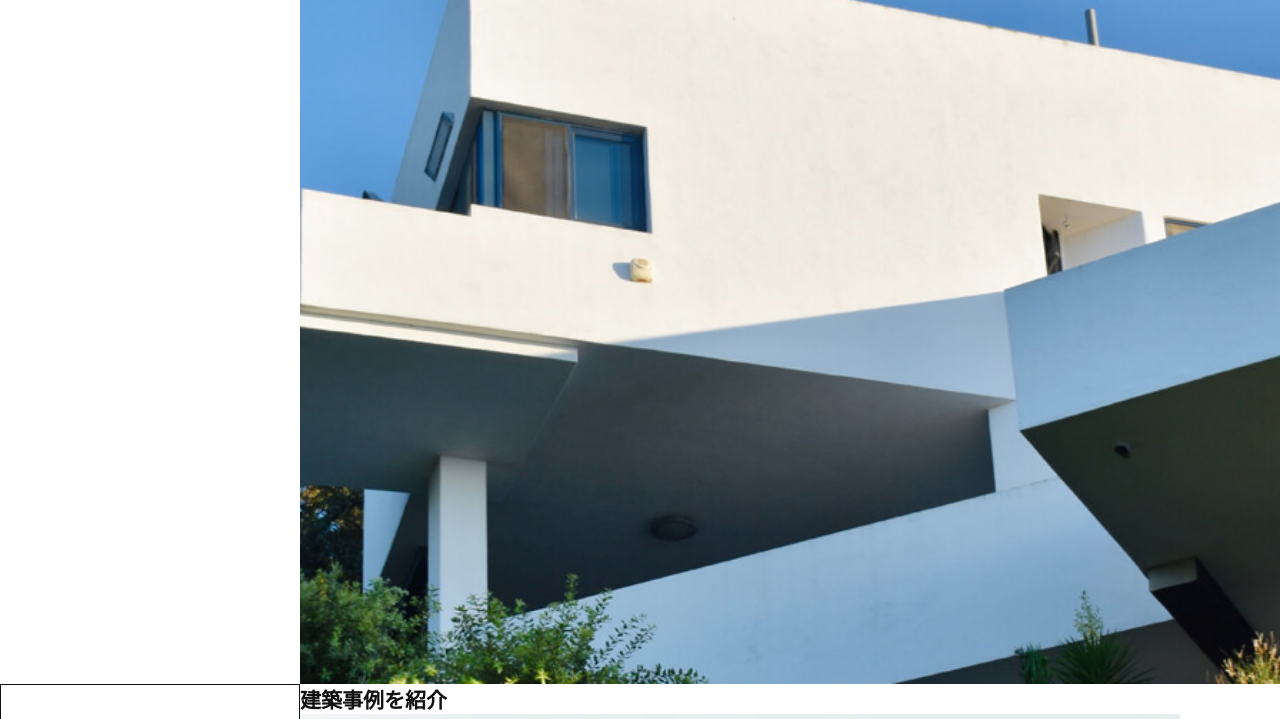
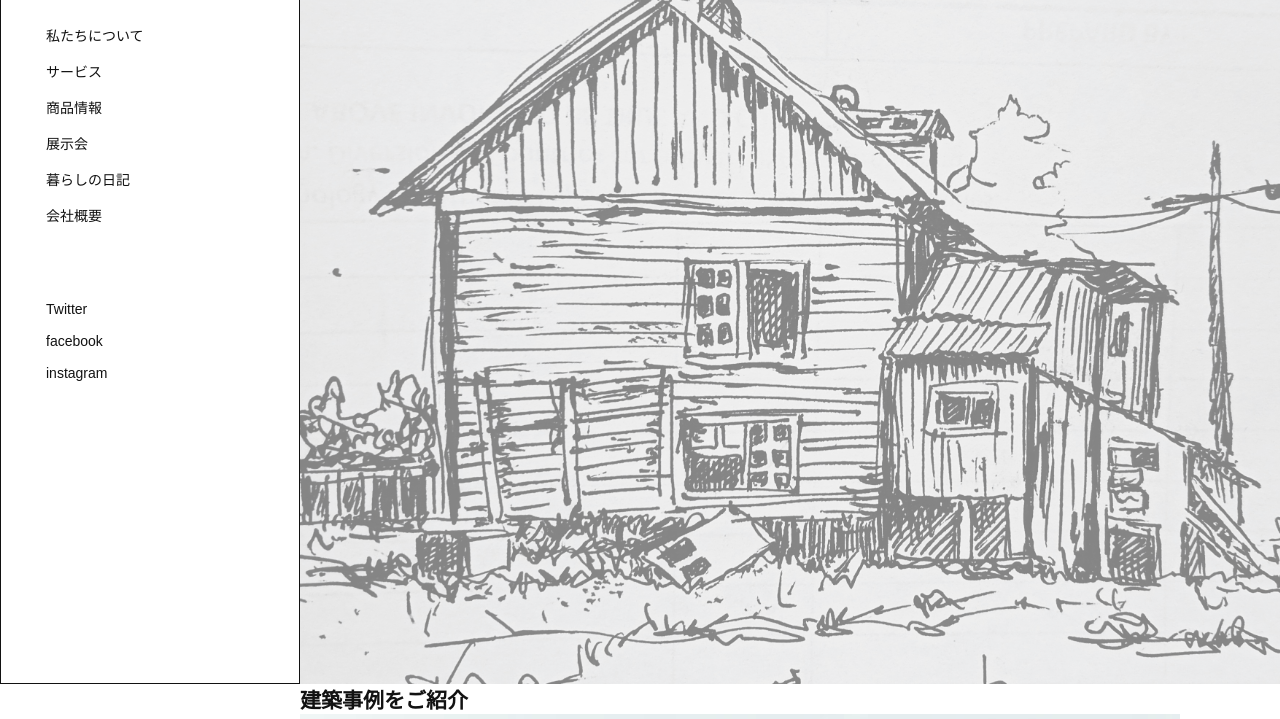
Before and after one commit to azma24/Brighthouse, a website: page index.html in a window 1280 px wide. Shown: the part 116-835 px from the top of the page. Drawn offline with Linux system fonts and the light colour scheme.

Commit message:
fix: ヘッダー表示不具合を修正しvideoセクションをリファクタリング
- ヘッダーが表示されない問題を修正
- videoセクションをBEM記法に沿った構造へ修正
- HTMLの変更に合わせてvideoセクションのSCSSを更新
- コンテンツの余白による背景画像表示を廃止し、専用セクションで表示領域を確保する構成に変更
- 背景画像用のフリー画像を追加

```diff
--- a/assets/scss/style.scss
+++ b/assets/scss/style.scss
@@ -38,21 +38,26 @@ button {
   padding: 0;
 }
 
-// Background ideo
-.bg-video {
+// Background video
+.video {
+  height: 100vh;
+
+  &__bg {
     position: fixed;
     top: 0;
+    right: 0;
+    bottom: 0;
     left: 300px;
-  right: 0;
-  height: 100vh;
     z-index: -1;
-}
+    opacity: 0.5;
 
-.bg-video img {
+    img {
       width: 100%;
       height: 100%;
       object-fit: cover;
       display: block;
+    }
+  }
 }
 
 // Header
@@ -96,5 +101,4 @@ button {
 
 .main {
   margin-left: 300px;
-  margin-top: 100vh;
 }
--- a/index.html
+++ b/index.html
@@ -29,17 +29,6 @@
 
   <body>
     <!-- <button class="to-top" aria-label="ページ上部へ戻る">▲</button> -->
-
-    <div class="bg-video">
-      <!-- <video
-        src="/assets/img/video.mp4"
-        autoplay
-        loop
-        muted
-        playsinline
-      ></video>-->
-      <img src="/assets/img/project4.jpg" alt="" />
-    </div>
 
     <header class="header">
       <div class="header__inner">
@@ -84,11 +73,24 @@
       </div>
     </header>
 
+    <div class="video">
+      <div class="video__bg">
+        <!-- <video
+        src="/assets/img/video.mp4"
+        autoplay
+        loop
+        muted
+        playsinline
+      ></video> -->
+        <img src="/assets/img/bg-img.jpg" alt="明るいHOUSEの背景画像" />
+      </div>
+    </div>
+
     <main class="main">
       <section class="works">
         <div class="works__inner">
           <div class="section__title">
-            <h2>建築事例を紹介</h2>
+            <h2>建築事例をご紹介</h2>
           </div>
           <ul class="works__list">
             <li class="works__item">
```
Also changed, not shown: assets/css/style.css, assets/img/bg-img.jpg (added). Lines whose indentation alone changed are shown as unchanged.
